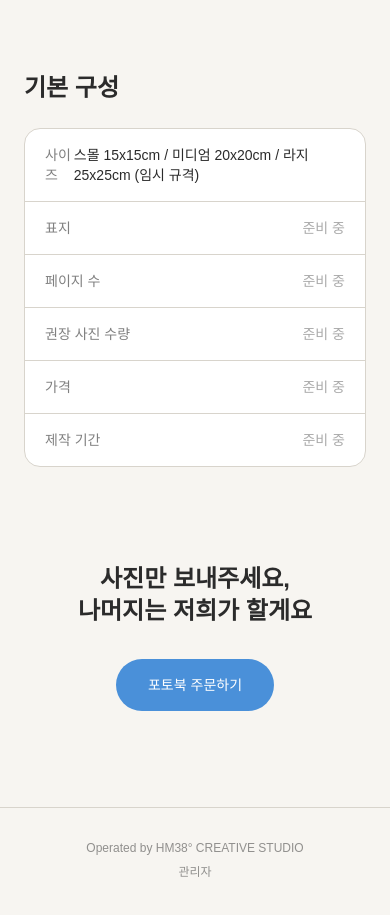
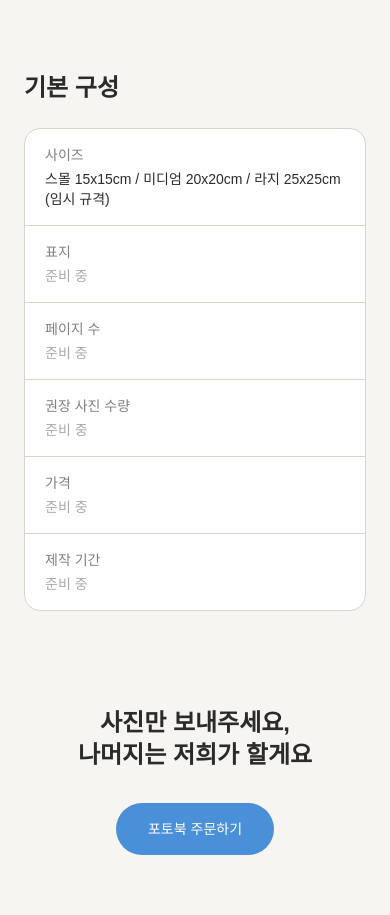
Before and after one commit to hyemani/keepic, a Next.js app: page /photobook in a window 390 px wide. Shown: the part 3440-4355 px from the top of the page. Built offline with nearby package versions, Linux system fonts and the light colour scheme; a web font is replaced by a local one.

Commit message:
포토북 페이지 모바일 줄바꿈 추가 정리

```diff
--- a/app/photobook/page.tsx
+++ b/app/photobook/page.tsx
@@ -53,7 +53,9 @@ export default function PhotobookPage() {
           <h1 className="mt-2 text-4xl font-semibold leading-tight sm:text-5xl">
             사진을 보내주시면,
             <br />
-            포토북으로 만들어드려요
+            포토북으로
+            <br className="sm:hidden" />
+            {" "}만들어드려요
           </h1>
           <p className="mt-6 max-w-md text-base leading-relaxed text-[var(--color-charcoal)]/80">
             사진을 직접 편집하실 필요 없어요.
@@ -164,16 +166,16 @@ export default function PhotobookPage() {
           ].map((row, i) => (
             <div
               key={row.label}
-              className={`flex items-center justify-between px-5 py-4 text-sm ${
+              className={`flex flex-col gap-1 px-5 py-4 text-sm sm:flex-row sm:items-center sm:justify-between sm:gap-4 ${
                 i !== 0 ? "border-t border-[var(--color-hairline)]" : ""
               }`}
             >
-              <p className="text-[var(--color-charcoal)]/60">{row.label}</p>
+              <p className="shrink-0 whitespace-nowrap text-[var(--color-charcoal)]/60">{row.label}</p>
               <p
                 className={
                   row.value === "준비 중"
                     ? "text-[var(--color-charcoal)]/40"
-                    : "font-medium"
+                    : "font-medium sm:text-right"
                 }
               >
                 {row.value}
```
